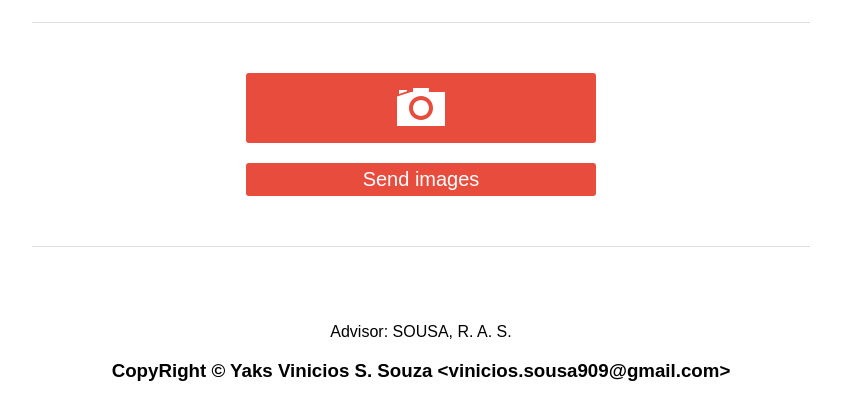
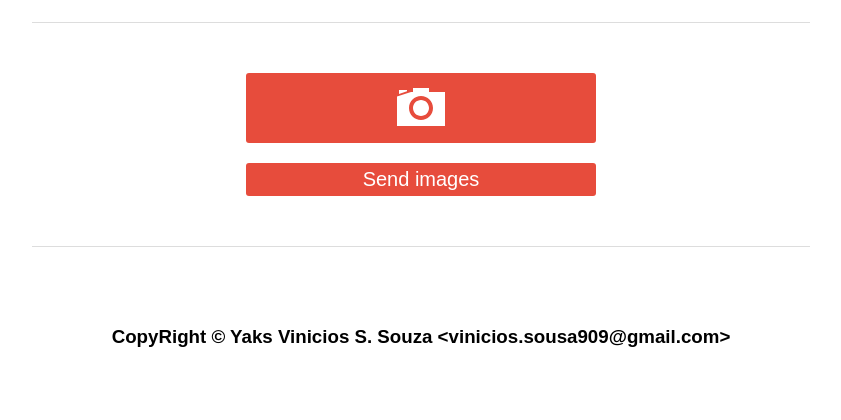
Before and after one commit to Plankiton/EphisemDetect, a Flask app: page / in a window 1280 px wide. Shown: the part 241-661 px from the top of the page, without its empty margins (219-1060 px from the left). Run offline with Flask 2, Linux system fonts and the light colour scheme; parts of the project's set-up code (start-up, migrations or seed data) failed here and were passed over.

Commit message:
removing uneeded lines

```diff
--- a/templates/index.html
+++ b/templates/index.html
@@ -32,7 +32,6 @@
         </section>
 
         <div id="footer" class="name">
-            <p>Advisor: SOUSA, R. A. S.</p>
             <h3>CopyRight &copy; Yaks Vinicios S. Souza &lt;vinicios.sousa909@gmail.com&gt</h3>
         </div>
 
--- a/templates/results.html
+++ b/templates/results.html
@@ -83,7 +83,6 @@
         </form>
 
         <div id="footer" class="name">
-            <p>Advisor: SOUSA, R. A. S.</p>
             <h3>CopyRight &copy; Yaks Vinicios S. Souza &lt;vinicios.sousa909@gmail.com&gt</h3>
         </div>
         <script charset="utf-8">
```
